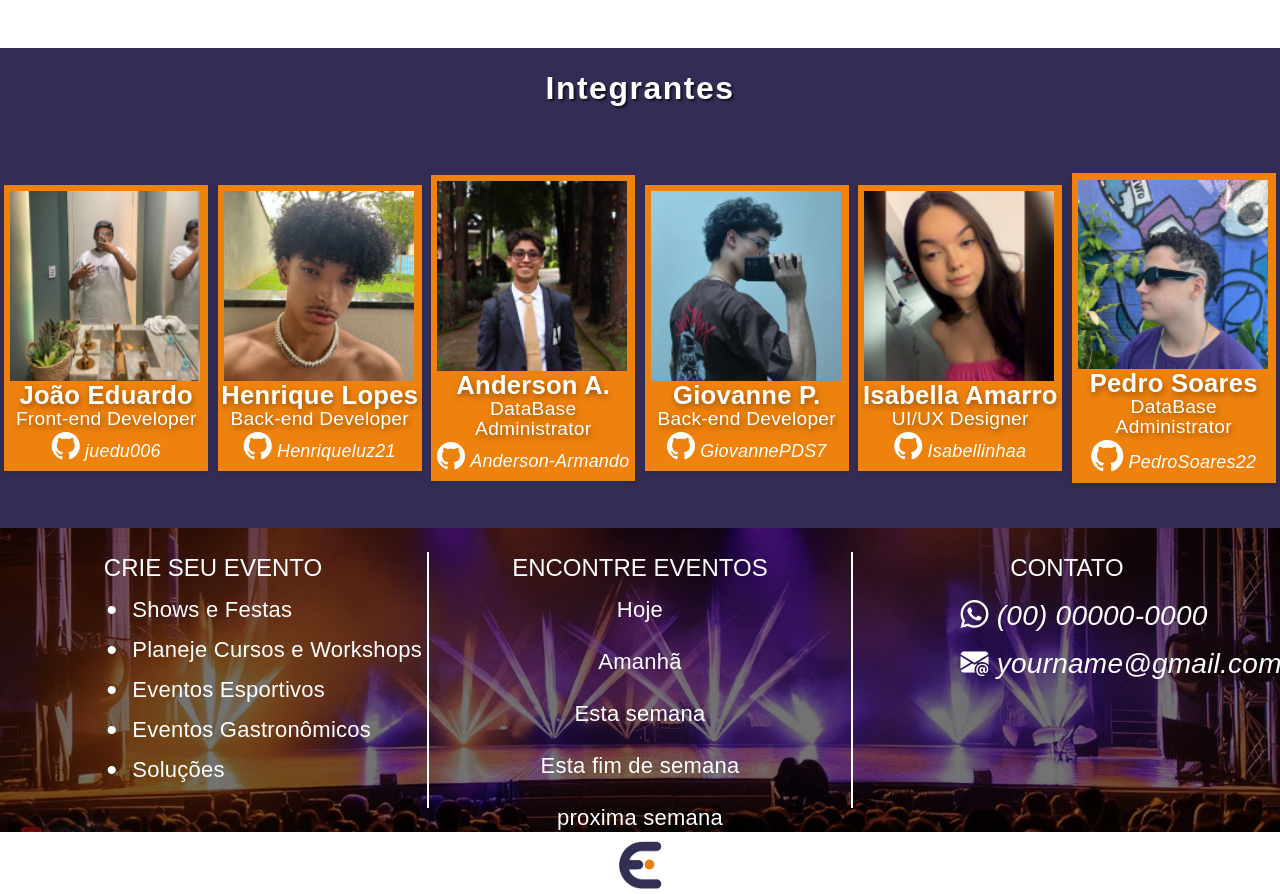
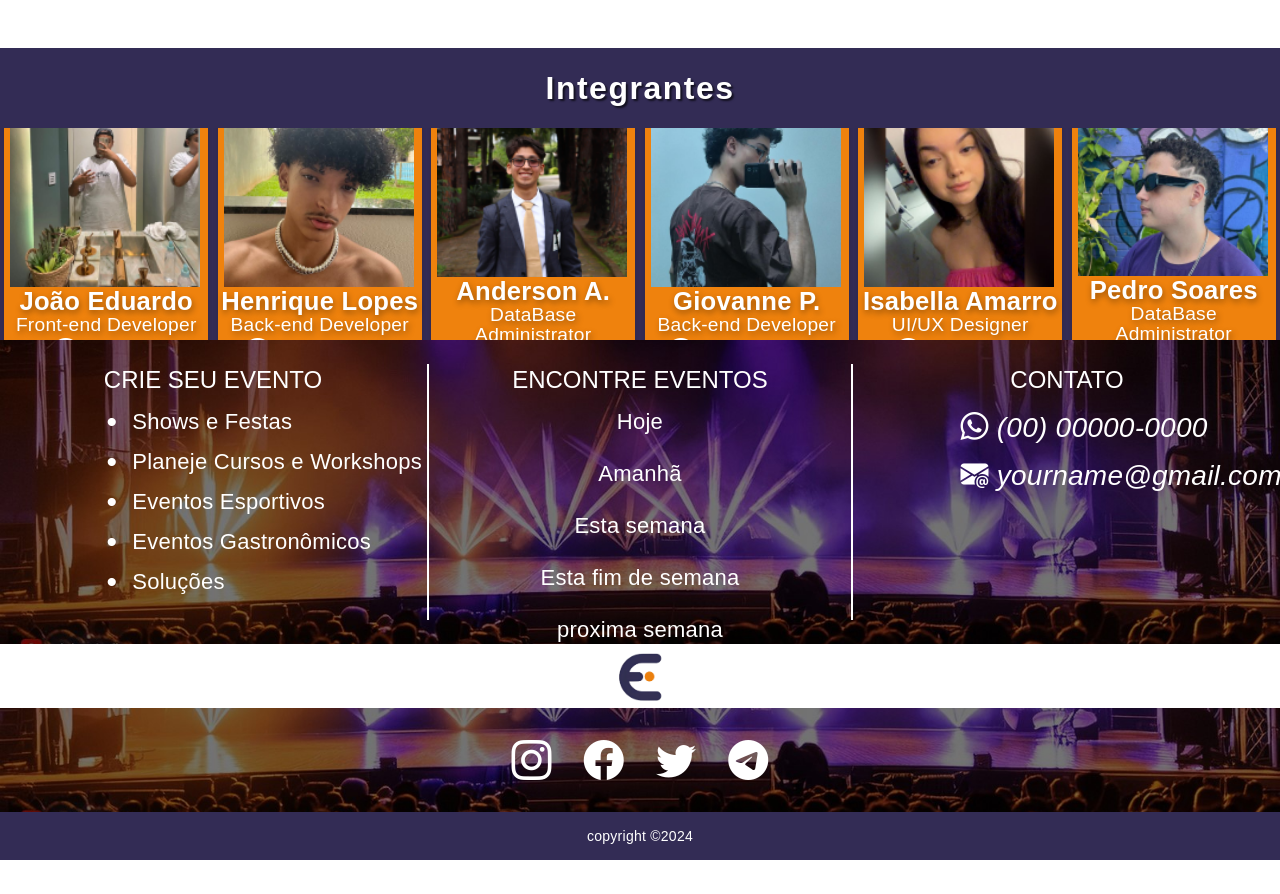
Before and after one commit to GiovannePDS7/EventFy, an Angular app: page / in a window 1280 px wide. Shown: the part 2240-3134 px from the top of the page. After the commit the page ends 3100 px from the top, so only its background shows below. Built offline with nearby package versions, Linux system fonts and the light colour scheme; a web font is replaced by a local one.

Commit message:
adicionando integrante em telas lg e ajustando quem somos

```diff
--- a/src/app/integrantes/integrantes.component.html
+++ b/src/app/integrantes/integrantes.component.html
@@ -2,7 +2,7 @@
     <div id="divH1-desktop">
         <h1 class="fs-1 text-center TxtTitle" id="IntegrantesH1-desktop">Integrantes</h1>
     </div>
-    <mat-grid-list cols="6" rowHeight="50vh" id="card-container">
+    <mat-grid-list cols="6" id="card-container">
 
         <mat-grid-tile>
             <div class="card-xl">
@@ -78,7 +78,7 @@
     <div id="divH1-desktop">
         <h1 class="fs-1 text-center TxtTitle" id="IntegrantesH1-desktop">Integrantes</h1>
     </div>
-    <mat-grid-list cols="6" rowHeight="55vh" id="card-container">
+    <mat-grid-list cols="6" id="card-container">
 
         <mat-grid-tile>
             <div class="card-xl">
```
